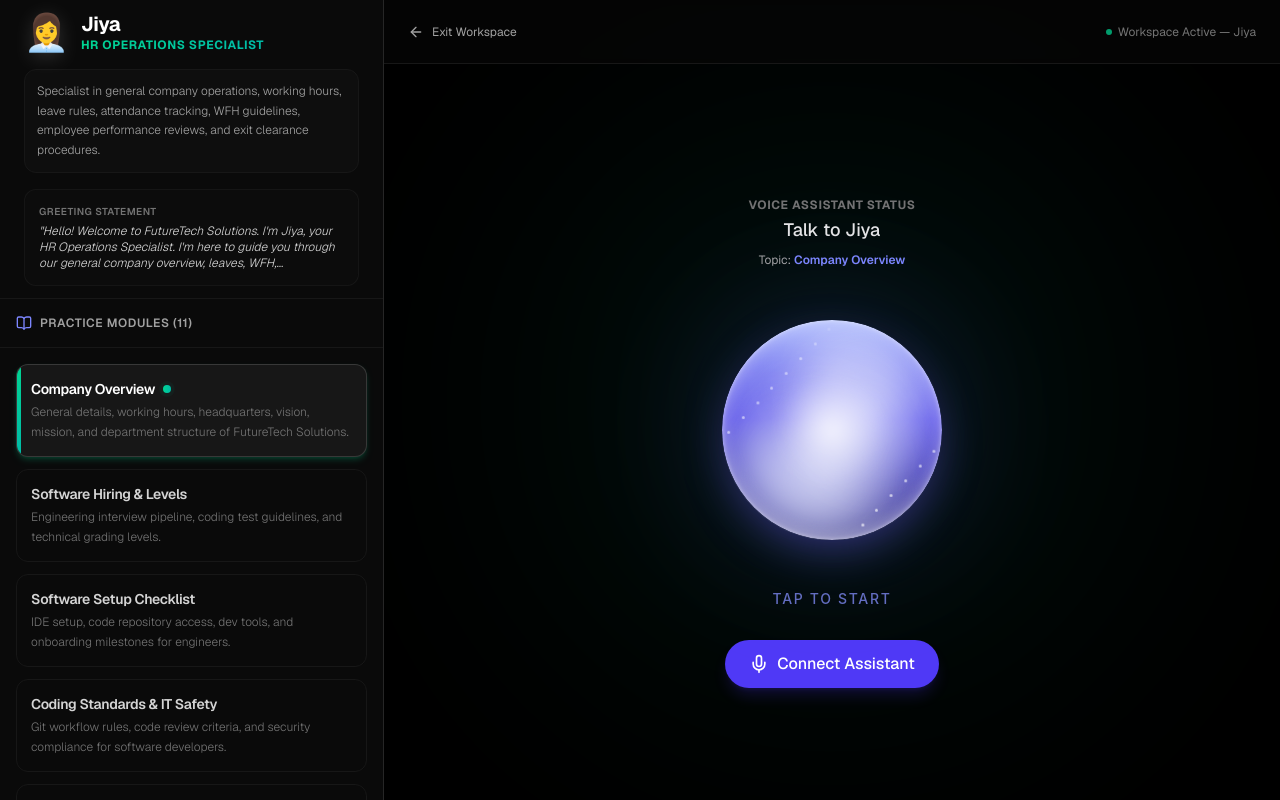
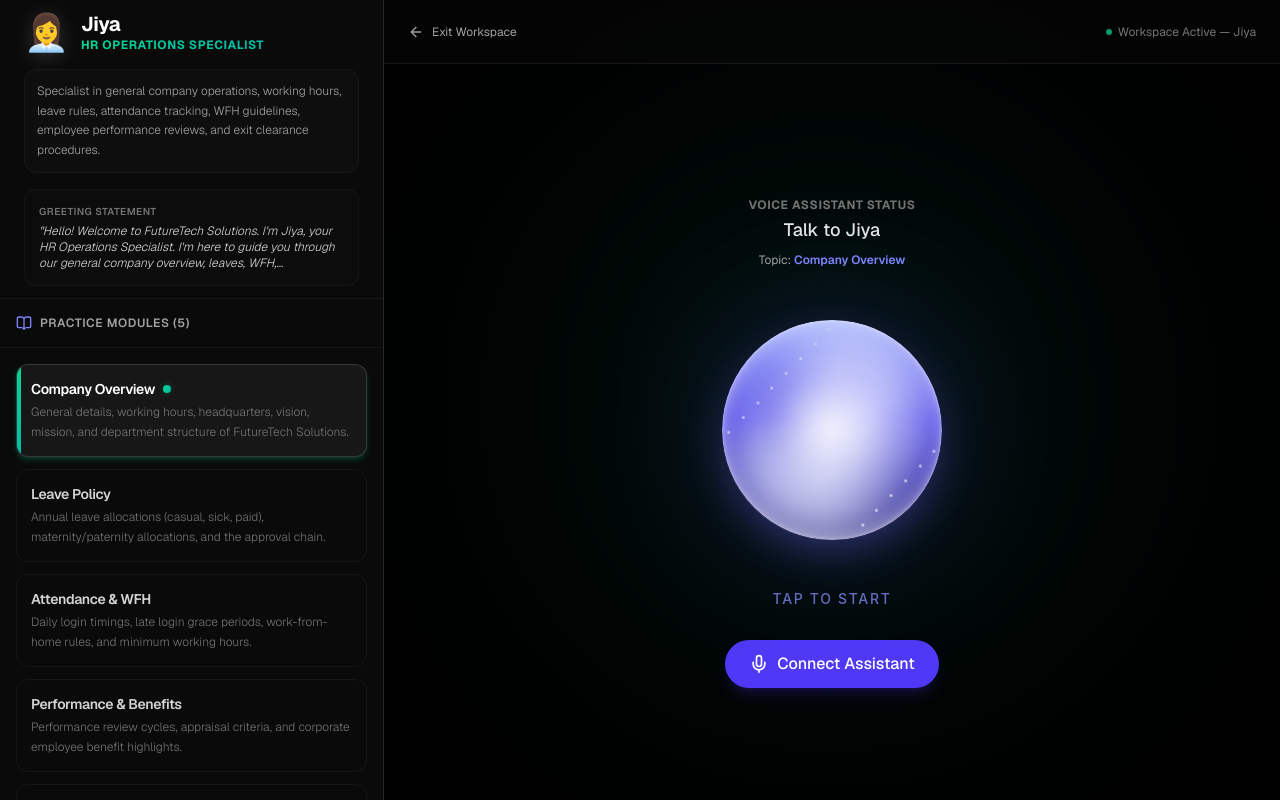
Before and after one commit to nikhil-reds/ORB_assistant-Onboarding-assistants, a Next.js app: page /practise in a window 1280 px wide. Built offline with nearby package versions, Linux system fonts and the light colour scheme.

Commit message:
feat: scope practice modules to specific agent using getAgentModules selector

```diff
--- a/app/components/practise/AgentSidebar.tsx
+++ b/app/components/practise/AgentSidebar.tsx
@@ -2,7 +2,7 @@
 
 import React from "react";
 import { AgentId, useOrbState } from "@/components/orb/useOrbState";
-import { agents, pageIndex, SitePage } from "@/lib/knowledge";
+import { agents, pageIndex, SitePage, getAgentModules } from "@/lib/knowledge";
 import { CheckCircle2, BookOpen, RefreshCw } from "lucide-react";
 
 interface AgentSidebarProps {
@@ -71,7 +71,7 @@ export function AgentSidebar({
           <div className="flex items-center gap-2">
             <BookOpen className="w-4 h-4 text-indigo-400" />
             <span className="text-xs font-semibold tracking-wider uppercase">
-              Practice Modules ({pageIndex.length})
+              Practice Modules ({getAgentModules(agentId).length})
             </span>
           </div>
           {completedModuleSlugs.length > 0 && (
@@ -87,7 +87,7 @@ export function AgentSidebar({
 
         {/* Scrollable vertical list */}
         <div className="flex-1 overflow-y-auto p-4 space-y-3 custom-scrollbar">
-          {pageIndex.map((module) => {
+          {getAgentModules(agentId).map((module) => {
             const isActive = activeModule?.slug === module.slug;
             const isCompleted = completedModuleSlugs.includes(module.slug);
             return (
```
